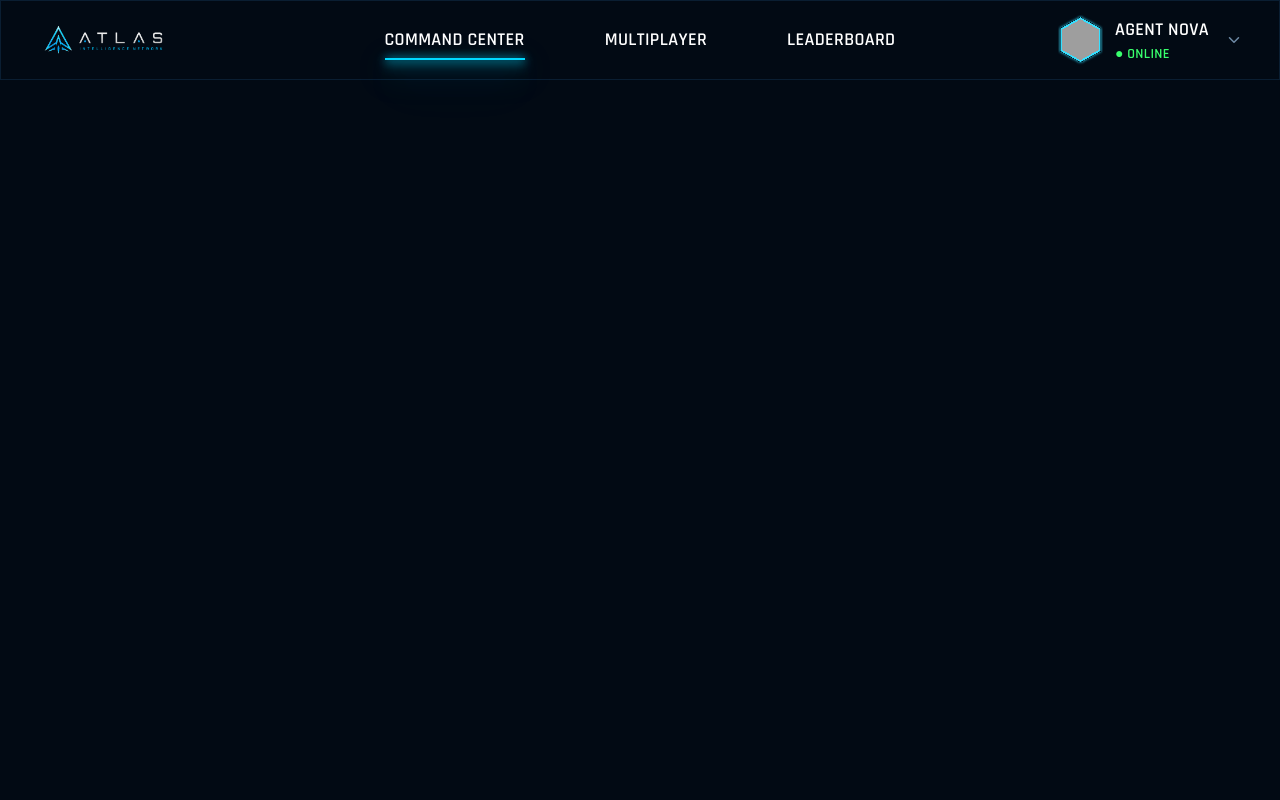
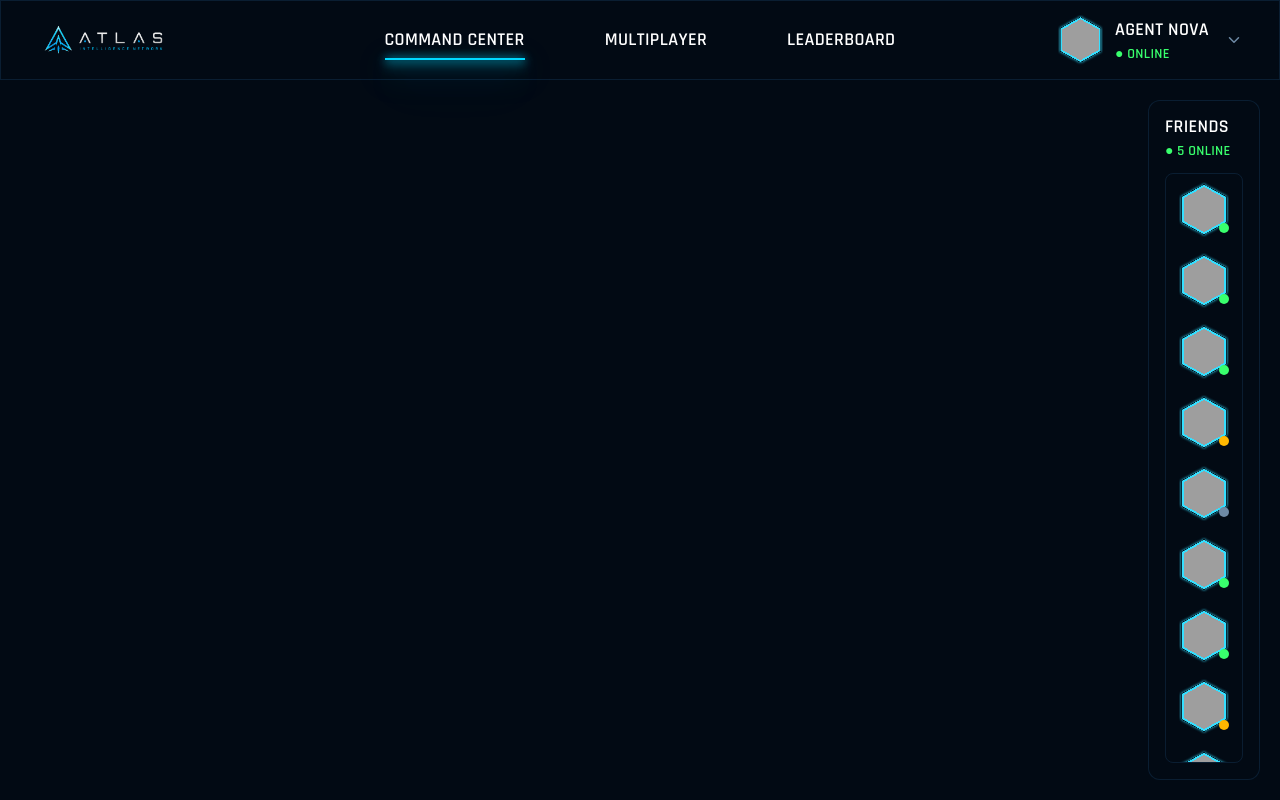
Before and after one commit to IlyasFounas/ft_transcendence, a React (Vite) app in the folder frontend/: page /home in a window 1280 px wide. Built offline with nearby package versions, Linux system fonts and the light colour scheme; grey boxes are pictures that could not be loaded.

Commit message:
feat: CompactFriendRow

```diff
--- a/frontend/src/components/chat/ChatPanel.tsx
+++ b/frontend/src/components/chat/ChatPanel.tsx
@@ -79,6 +79,7 @@ export default function ChatPanel({
                 <FriendsList
                     friends={friendList}
                     onOpenChat={setSelectedFriend}
+                    variant="compact"
                 />
             ) : (
                 <div
@@ -88,12 +89,11 @@ export default function ChatPanel({
                         w-full
                         items-center
                         justify-center
-                        border
-                        border-border-default
                         bg-surface-base
                         text-text-primary
                     "
                 >
+
                     <Conversation
                         friend={selectedFriend}
                         conversation={
--- /dev/null
+++ b/frontend/src/components/chat/CompactFriendRow.tsx
@@ -0,0 +1,56 @@
+import type { Friend } from "../../types/user.types";
+
+import Avatar from "../primitives/Avatar";
+
+interface CompactFriendRowProps {
+    friend: Friend;
+    onOpenChat: (friend: Friend) => void;
+}
+
+export default function CompactFriendRow({
+    friend,
+    onOpenChat,
+}: CompactFriendRowProps) {
+
+    const statusClasses = {
+        online: "bg-status-green",
+        "in-mission": "bg-status-yellow",
+        offline: "bg-text-secondary",
+    };
+
+    return (
+        <button
+            type="button"
+            onClick={() => onOpenChat(friend)}
+            className="
+                relative
+                flex
+                w-full
+                justify-center
+                py-2
+                transition
+                duration-150
+                hover:bg-surface-elevated
+            "
+        >
+            <div className="relative">
+                <Avatar
+                    avatar={friend.avatar}
+                    size={50}
+                />
+
+                <span
+                    className={`
+                        absolute
+                        bottom-1
+                        right-0
+                        h-2.5
+                        w-2.5
+                        rounded-full
+                        ${statusClasses[friend.status]}
+                    `}
+                />
+            </div>
+        </button>
+    );
+}
--- a/frontend/src/components/chat/Conversation.tsx
+++ b/frontend/src/components/chat/Conversation.tsx
@@ -54,9 +54,6 @@ export default function Conversation({
                 min-w-0
                 flex-col
                 overflow-hidden
-                bg-surface-base
-                border
-                border-border-default
             "
         >
             <div className="shrink-0 border-b border-border-default p-4">
--- a/frontend/src/components/chat/FriendList.tsx
+++ b/frontend/src/components/chat/FriendList.tsx
@@ -1,14 +1,17 @@
 import FriendChatRow from "./FriendChatRow";
 import type { Friend } from "../../types/user.types";
+import CompactFriendRow from "./CompactFriendRow";
 
 interface FriendsListProps {
     friends: Friend[];
     onOpenChat: (friend: Friend) => void;
+    variant?: "expended" | "compact";
 }
 
 export default function FriendsList({
     friends,
     onOpenChat,
+    variant = "expended",
 }: FriendsListProps) {
 
     const onlineCount = friends.filter((friend) => friend.status === "online").length;
@@ -20,9 +23,6 @@ export default function FriendsList({
                 h-full
                 w-full
                 flex-col
-                bg-surface-base
-                border
-                border-border-default
             "
         >
 
@@ -50,8 +50,19 @@ export default function FriendsList({
                 "
             >
                 {friends.map((friend, index) => (
+                <div key={index} className="relative">
+
+                    {/* Compact */}
+                    <div className="block group-hover:hidden">
+                        <CompactFriendRow
+                            friend={friend}
+                            onOpenChat={onOpenChat}
+                        />
+                    </div>
+
+                    {/* Expanded */}
+                    <div className="hidden group-hover:block">
                         <FriendChatRow
-                        key={index}
                             username={friend.username}
                             avatar={friend.avatar}
                             status={friend.status}
@@ -59,6 +70,9 @@ export default function FriendsList({
                             timestamp={friend.timestamp}
                             onOpenChat={() => onOpenChat(friend)}
                         />
+                    </div>
+
+                </div>
             ))}
             </div>
         </div>
--- a/frontend/src/pages/HomePage.tsx
+++ b/frontend/src/pages/HomePage.tsx
@@ -92,9 +92,32 @@ export default function HomePage() {
           onToggleChat={() => setIsChatOpen((current) => !current)}
       />
 
-      {isChatOpen && (
-        <ChatPanel friends={friends} />
-      )}
+      <div
+        className={`
+            group
+            fixed
+            right-5
+            top-25
+            bottom-5
+            z-50
+            w-28
+            rounded-xl
+            overflow-hidden
+            border
+            border-border-default
+            bg-surface-base
+            transition-[width]
+            duration-200
+            ease-in-out
+            hover:w-80
+
+            ${isChatOpen ? "block" : "hidden"}
+
+            lg:block
+            `}
+        >
+            <ChatPanel friends={friends} />
+        </div>
     </div>
   );
 }
```
Lines whose indentation alone changed are shown as unchanged.
